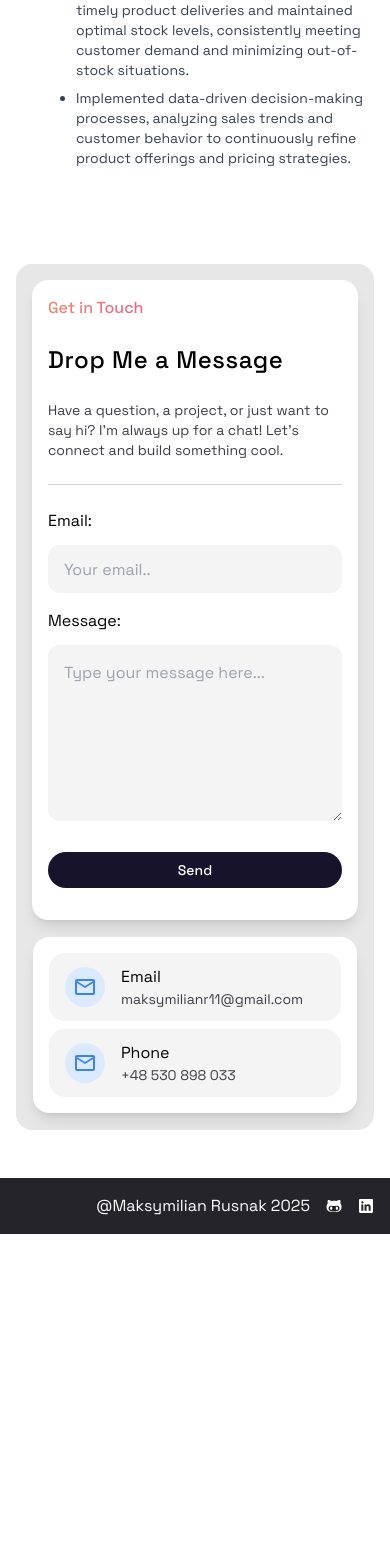
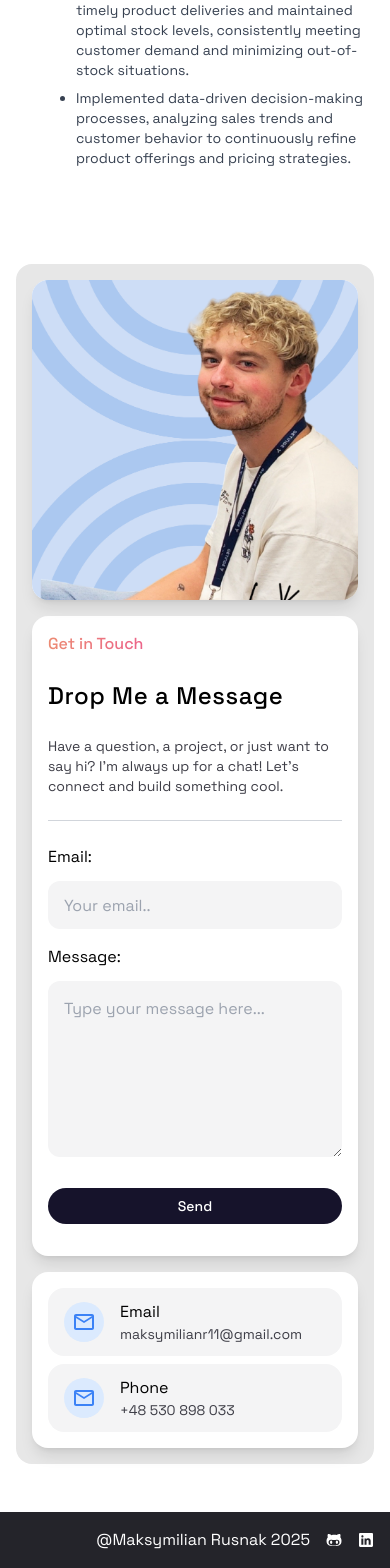
Before and after one commit to Ontonieja/portfolio, a Next.js app: page / in a window 390 px wide. Shown: the part 5693-7261 px from the top of the page. Before the commit the page ends 6927 px from the top, so only its background shows below. Built offline with nearby package versions, Linux system fonts and the light colour scheme; no server answers.

Commit message:
change order of elements

```diff
--- a/src/components/contact/ContactPanel.tsx
+++ b/src/components/contact/ContactPanel.tsx
@@ -6,29 +6,41 @@ import ContactTile from "../ui/ContactTile";
 
 export default function ContactPanel() {
   return (
-    <div className="bg-section-background rounded-2xl w-full py-4 md:py-12 px-4 h-full ">
-      <div className="max-w-[1040px] mx-auto flex flex-col md:flex-row gap-4 lg:gap-10 flex-1 w-full h-full max-md:min-h-[800px]">
-        <div className="flex flex-col  w-full md:w-1/2 h-1/2 md:h-full shadow-lg bg-white rounded-2xl  p-4 lg:p-8 gap-y-6">
+    <div className="bg-section-background rounded-2xl w-full py-4 md:py-12 px-4 h-full">
+      <div className="max-w-[1040px] mx-auto flex flex-col md:flex-row gap-4 lg:gap-10 flex-1 w-full h-full">
+        {/* Mobile: Image at the top */}
+        <div className="md:hidden bg-white h-80 shadow-lg rounded-2xl relative overflow-hidden w-full">
+          <Image
+            src="/contact_photo.png"
+            alt="Contact photo"
+            fill
+            className="object-cover"
+          />
+        </div>
+
+        <div className="flex flex-col w-full md:w-1/2 h-full shadow-lg bg-white rounded-2xl p-4 lg:p-8 gap-y-6 order-1 md:order-none">
           <AdvancedGradientText text="Get in Touch" className="font-medium" />
           <h3 className="text-2xl md:text-4xl font-medium tracking-wide">
             Drop Me a Message
           </h3>
           <p className="text-light-gray text-sm">
-            Have a question, a project, or just want to say hi? I’m always up
-            for a chat! Let’s connect and build something cool.
+            Have a question, a project, or just want to say hi? I&apos;m always
+            up for a chat! Let&apos;s connect and build something cool.
           </p>
           <div className="h-[1px] w-full bg-gray-300"></div>
           <ContactForm />
         </div>
-        <div className="flex flex-col gap-4 border w-full max-md:flex-1 md:w-1/2">
-          <div className="bg-white h-4/5 max-md:hidden shadow-lg z-0 rounded-2xl relative overflow-hidden">
+
+        <div className="hidden md:flex flex-col gap-4 w-full md:w-1/2">
+          <div className="bg-white h-4/5 shadow-lg rounded-2xl relative overflow-hidden">
             <Image
               src="/contact_photo.png"
               alt="Contact photo"
               fill
-              className="object-cover z-50"
+              className="object-cover"
             />
           </div>
+
           <div className="flex-1 bg-white shadow-lg rounded-2xl flex flex-col gap-2 p-4">
             <ContactTile
               Icon={MdOutlineMailOutline}
@@ -42,6 +54,19 @@ export default function ContactPanel() {
             />
           </div>
         </div>
+
+        <div className="md:hidden bg-white shadow-lg rounded-2xl order-3 flex flex-col gap-2 p-4">
+          <ContactTile
+            Icon={MdOutlineMailOutline}
+            title="Email"
+            href="maksymilianr11@gmail.com"
+          />
+          <ContactTile
+            Icon={MdOutlineMailOutline}
+            title="Phone"
+            href="+48 530 898 033"
+          />
+        </div>
       </div>
     </div>
   );
```
